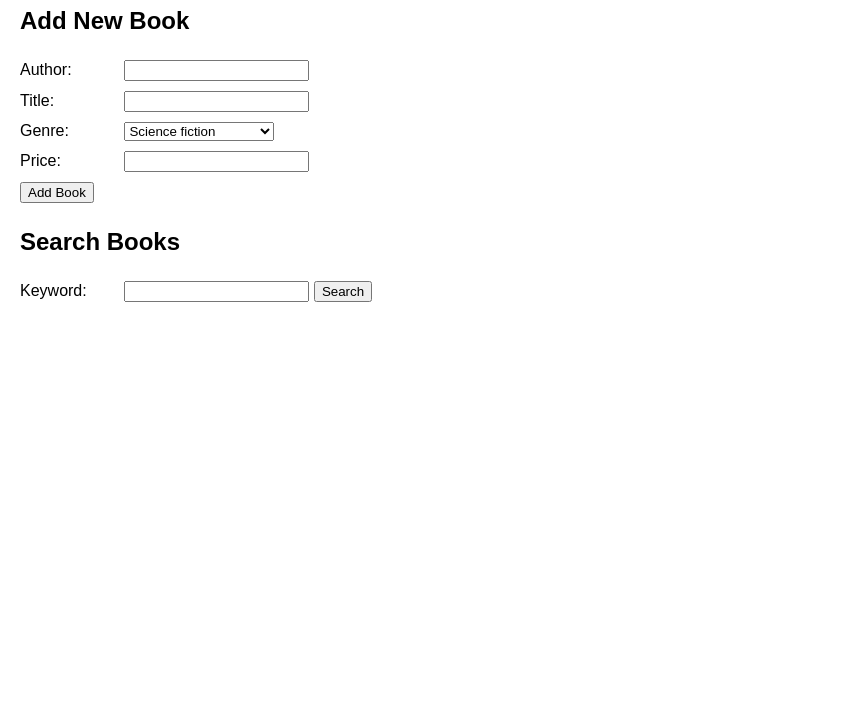
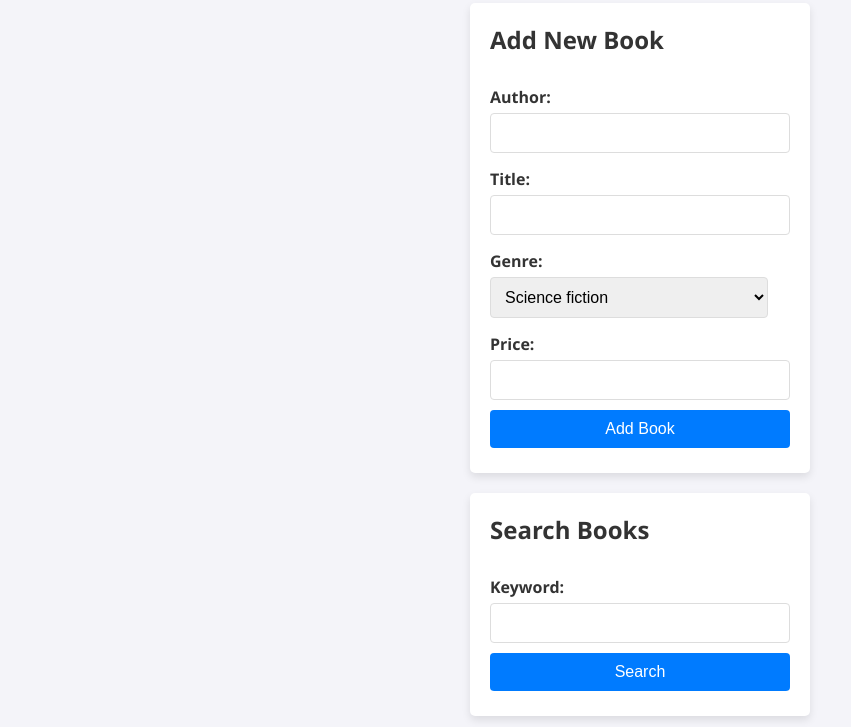
Before and after one commit to ArviHoxha7/BookManagement, a website: page public/index.html in a window 1280 px wide. Shown: the part 73-800 px from the top of the page, without its empty margins (0-851 px from the left). Drawn offline with Linux system fonts and the light colour scheme.

Commit message:
Added styling

```diff
--- a/public/index.html
+++ b/public/index.html
@@ -14,10 +14,8 @@
     <h2>Add New Book</h2>
     <label for="author">Author:</label>
     <input type="text" id="author" name="author" required>
-    <br>
     <label for="title">Title:</label>
     <input type="text" id="title" name="title" required>
-    <br>
     <label for="genre">Genre:</label>
     <select id="genre" name="genre" required>
       <option value="Science fiction">Science fiction</option>
@@ -28,15 +26,13 @@
       <option value="Mystery">Mystery</option>
       <option value="Horror">Horror</option>
     </select>
-    <br>
     <label for="price">Price:</label>
     <input type="number" id="price" name="price" step="0.01" required>
-    <br>
     <button type="submit">Add Book</button>
   </form>
 
-  <h2>Search Books</h2>
   <form id="searchBookForm">
+    <h2>Search Books</h2>
     <label for="keyword">Keyword:</label>
     <input type="text" id="keyword" name="keyword" required>
     <button type="submit">Search</button>
--- a/public/script.js
+++ b/public/script.js
@@ -6,7 +6,7 @@ document.getElementById('addBookForm').addEventListener('submit', function(event
     const genre = document.getElementById('genre').value;
     const price = parseFloat(document.getElementById('price').value);
 
-    if (isNaN(price) || price <= 0) {
+    if (isNaN(price) || price <= 0 || price > 1000) {
       alert('Please enter a valid price.');
       return;
     }
--- a/public/styles.css
+++ b/public/styles.css
@@ -1,18 +1,81 @@
 body {
-    font-family: Arial, sans-serif;
-    margin: 20px;
+    font-family: 'Segoe UI', Tahoma, Geneva, Verdana, sans-serif;
+    margin: 0;
+    padding: 0;
+    background-color: #f4f4f9;
+    color: #333;
+    display: flex;
+    justify-content: center;
+    align-items: center;
+    height: 100vh;
+    flex-direction: column;
+  }
+
+  h1 {
+    color: #444;
+    margin-bottom: 20px;
   }
 
   form {
     margin-bottom: 20px;
+    background: #fff;
+    padding: 20px;
+    border-radius: 5px;
+    box-shadow: 0 4px 8px rgba(0, 0, 0, 0.1);
+    width: 300px;
+  }
+
+  form h2 {
+    margin-top: 0;
   }
 
   label {
     display: inline-block;
-    width: 100px;
+    width: 100%;
+    font-weight: bold;
+    margin-top: 10px;
   }
 
   input, select, button {
+    margin: 5px 0;
+    padding: 10px;
+    width: calc(100% - 22px);
+    border: 1px solid #ddd;
+    border-radius: 4px;
+    font-size: 16px;
+  }
+
+  button {
+    background-color: #007bff;
+    color: white;
+    border: none;
+    cursor: pointer;
+    width: 100%;
+    transition: background-color 0.3s ease;
+  }
+
+  button:hover {
+    background-color: #0056b3;
+  }
+
+  #searchResults {
+    width: 300px;
+  }
+
+  #searchResults div {
+    background: #fff;
+    margin-bottom: 10px;
+    padding: 10px;
+    border-radius: 5px;
+    box-shadow: 0 4px 8px rgba(0, 0, 0, 0.1);
+    transition: transform 0.2s;
+  }
+
+  #searchResults div:hover {
+    transform: scale(1.02);
+  }
+
+  #searchResults p {
     margin: 5px 0;
   }
 
```
Also changed, not shown: 1 other file.
